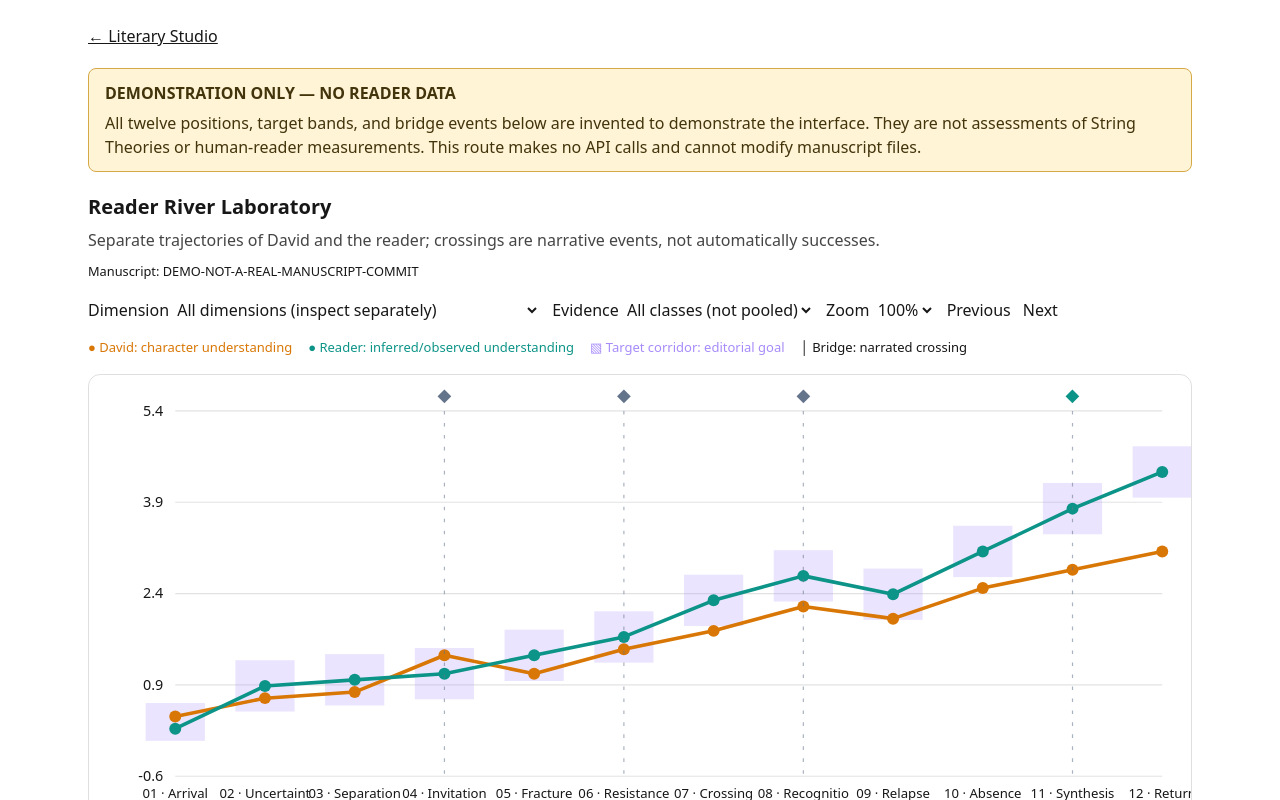
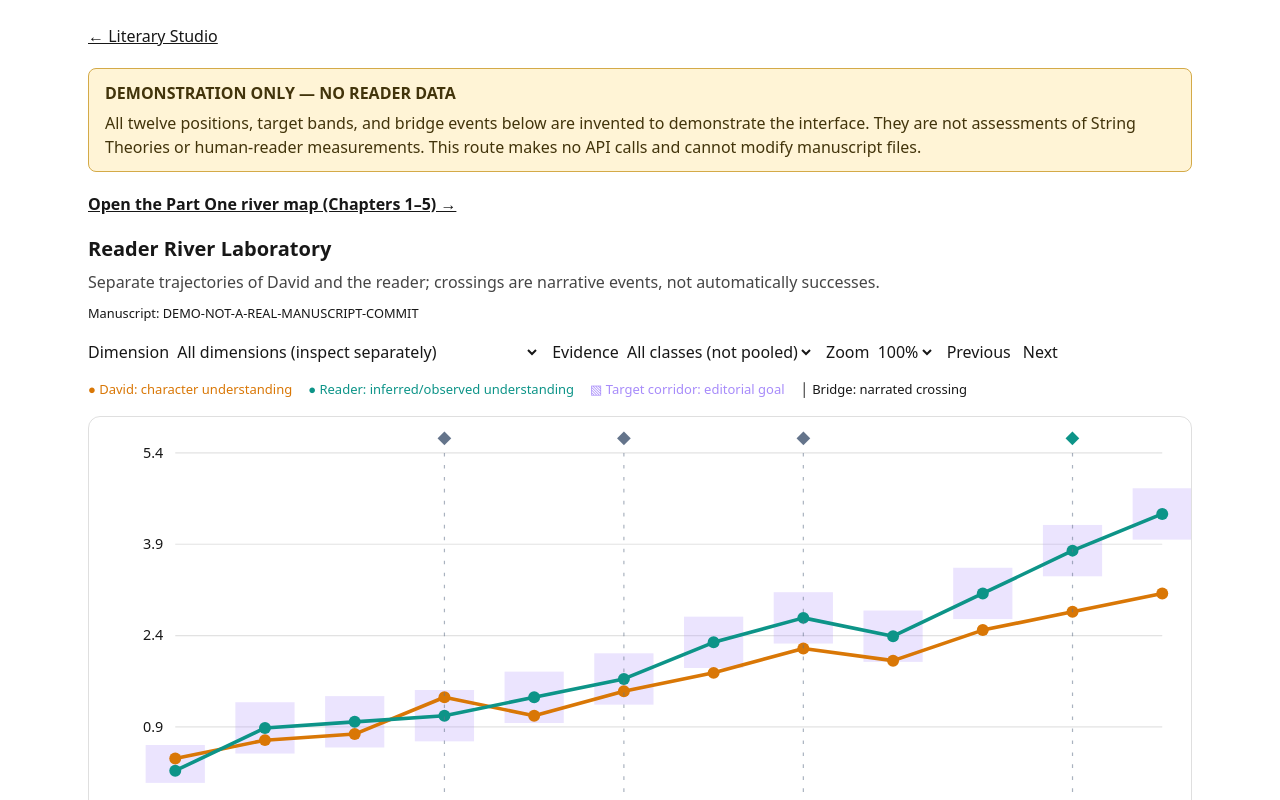
Before and after one commit to Gabrielmcp78/frontend, a Next.js app: page /reader-lab in a window 1280 px wide. Shown: the top 800 px of the page. Built offline with nearby package versions, Linux system fonts and the light colour scheme.

Commit message:
feat: link river map from existing lab preview

```diff
--- a/app/reader-lab/page.tsx
+++ b/app/reader-lab/page.tsx
@@ -44,6 +44,7 @@ export default function ReaderLabPreviewPage() {
         <strong>DEMONSTRATION ONLY — NO READER DATA</strong>
         <p style={{ margin: "6px 0 0" }}>All twelve positions, target bands, and bridge events below are invented to demonstrate the interface. They are not assessments of String Theories or human-reader measurements. This route makes no API calls and cannot modify manuscript files.</p>
       </div>
+      <p style={{marginBottom:18}}><Link href="/reader-lab/part-one" style={{fontWeight:700,textDecoration:"underline"}}>Open the Part One river map (Chapters 1–5) →</Link></p>
       <ReaderRiverLab observations={observations} bridges={bridges} manuscriptCommit={sampleCommit} />
       <p style={{ marginTop: 24, fontSize: 13, opacity: .75 }}>Preview route: /reader-lab · Isolated frontend feature branch · Experimental visualization</p>
     </main>
```
